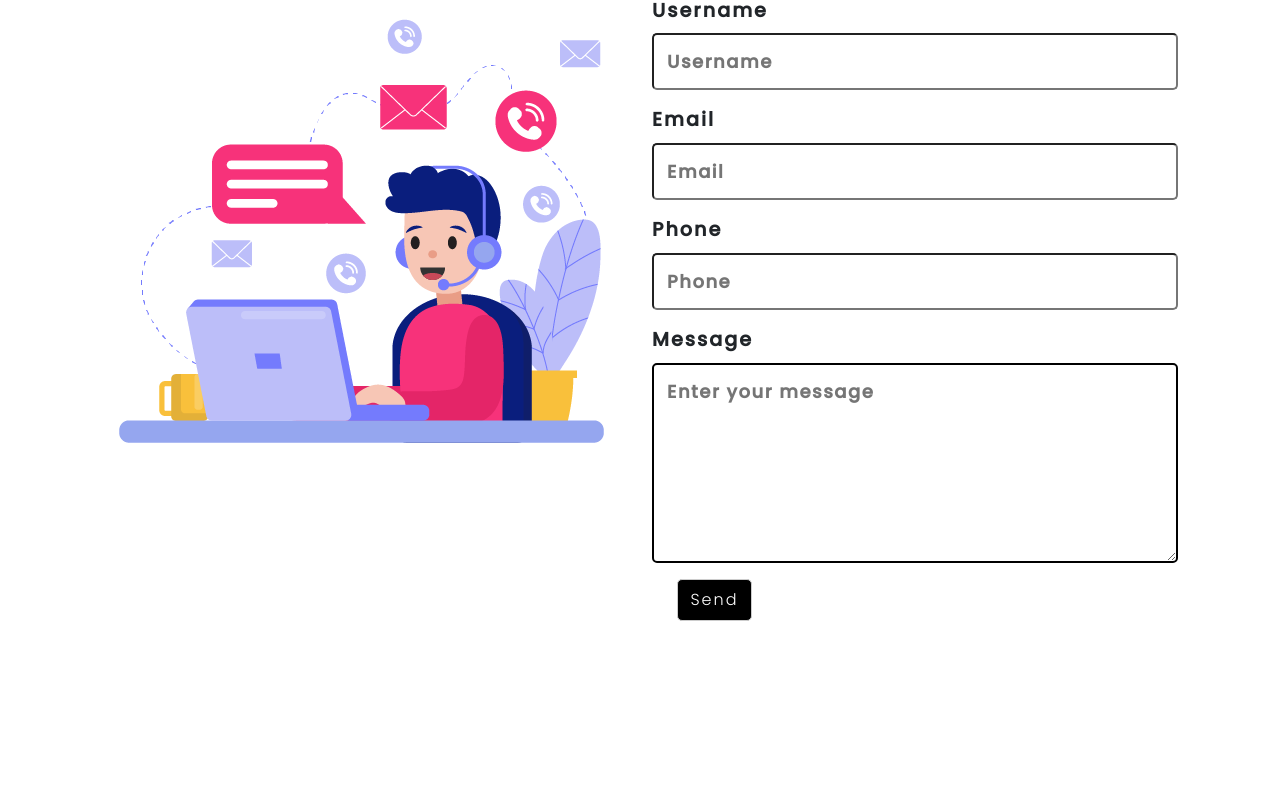
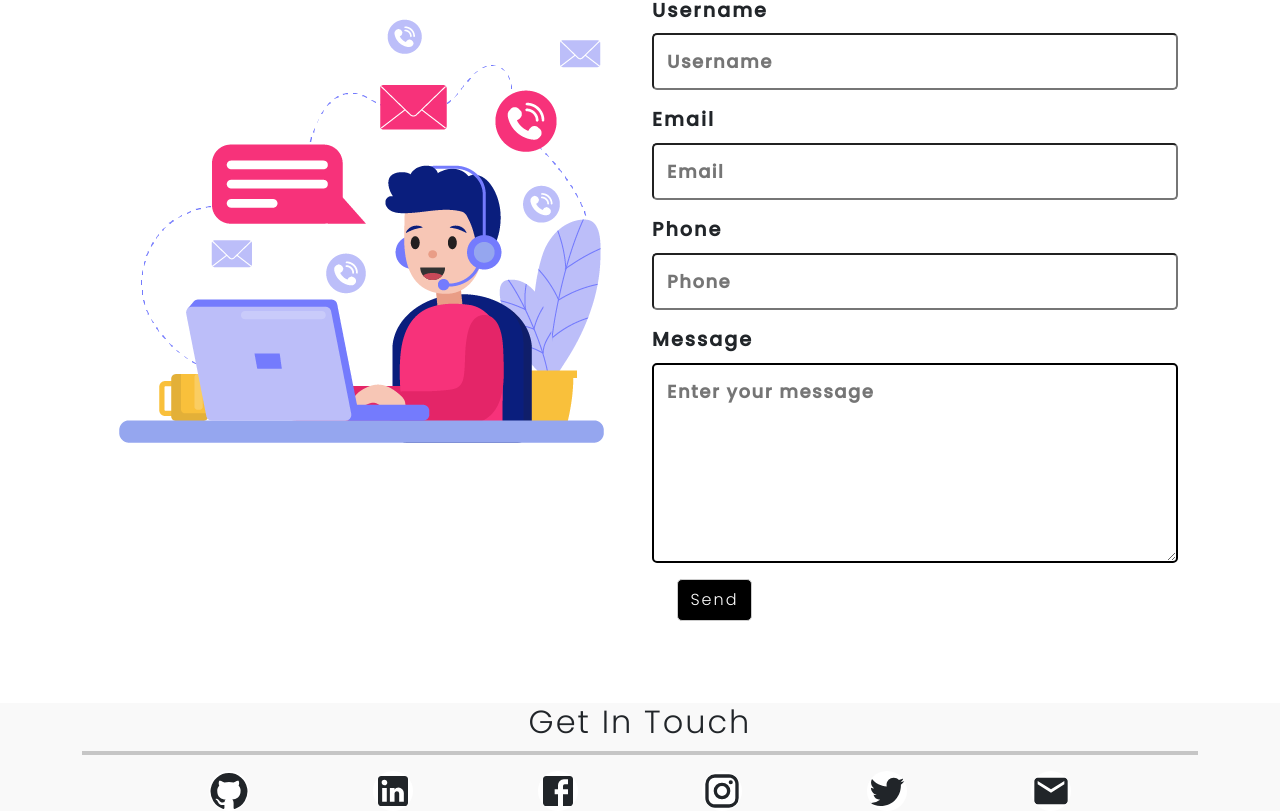
Before and after one commit to Bijay-Shre-stha/Portfolio, a React (Vite) app: page / in a window 1280 px wide. Shown: the part 8453-9264 px from the top of the page. Before the commit the page ends 9106 px from the top, so only its background shows below. Built offline with nearby package versions, Linux system fonts and the light colour scheme.

Commit message:
added get into touch

```diff
--- a/src/App.jsx
+++ b/src/App.jsx
@@ -8,6 +8,7 @@ import Tech from './components/Tech/Tech';
 import About from './components/About/About';
 import Project from './components/Project/Project';
 import Contact from './components/Contact/contact';
+import GetTouch from './components/GetTouch/GetTouch';
 
 function App() {
   const [isLoading, setIsLoading] = useState(true);
@@ -32,6 +33,7 @@ function App() {
           <About />
           <Project />
           <Contact/>
+          <GetTouch/>
         </>
       )}
     </div>
--- /dev/null
+++ b/src/components/GetTouch/GetTouch.jsx
@@ -0,0 +1,73 @@
+import './getTouch.css'
+import GitHubIcon from '@mui/icons-material/GitHub';
+import LinkedInIcon from '@mui/icons-material/LinkedIn';
+import FacebookIcon from '@mui/icons-material/Facebook';
+import InstagramIcon from '@mui/icons-material/Instagram';
+import TwitterIcon from '@mui/icons-material/Twitter';
+import EmailIcon from '@mui/icons-material/Email';
+
+
+// import { Box, Button } from "@mui/material";
+const GetTouch = () => {
+    return (
+        <section className="getTouch divider" id="getTouch">
+            <div className="container get__Touch">
+                <h2 className="heading">Get In Touch</h2>
+                <hr className="horizontal__line" />
+                <div className="get__In__Touch container ">
+                    <a className='text-decoration-none text-dark'
+                        aria-label="github"
+                        rel="noreferrer"
+                        target="_blank"
+                        href="https://github.com/Bijay-Shre-stha">
+                        <GitHubIcon className='get__icons' style={{ fontSize: '40px', }} />
+                    </a>
+
+                    <a className='text-decoration-none text-dark'
+                        aria-label="github"
+                        rel="noreferrer"
+                        target="_blank"
+                        href="https://www.linkedin.com/in/bijay-shrestha-771b66225/">
+                        <LinkedInIcon className='get__icons' style={{ fontSize: '40px', }} />
+                    </a>
+                    <a className='text-decoration-none text-dark'
+                        aria-label="github"
+                        rel="noreferrer"
+                        target="_blank"
+                        href="https://www.facebook.com/bijay.stha.3139">
+                        <FacebookIcon className='get__icons' style={{ fontSize: '40px', }} />
+                    </a>                 <a className='text-decoration-none text-dark'
+                        aria-label="github"
+                        rel="noreferrer"
+                        target="_blank"
+                        href="https://www.instagram.com/bijay_shrestha_0817/">
+                        <InstagramIcon className='get__icons' style={{ fontSize: '40px', }} />
+                    </a>
+                    <a className='text-decoration-none text-dark'
+                        aria-label="github"
+                        rel="noreferrer"
+                        target="_blank"
+                        href="https://twitter.com/Bijay_Sh0817">
+                        <TwitterIcon className='get__icons' style={{ fontSize: '40px', }} />
+                    </a>
+                    <a className='text-decoration-none text-dark'
+                        aria-label="github"
+                        rel="noreferrer"
+                        target="_blank"
+                        href="mailto: bijayshrestha0817@gmail.com">
+                        <EmailIcon className='get__icons' style={{ fontSize: '40px', }} />
+                        </a>
+                </div>
+
+                {/* <Box sx={{ display: 'flex', justifyContent: 'center' }}>
+                    <Button variant="contained" href="
+                    https://drive.google.com/file/d/1uN9mZl7XJg2tXH5KQlZJ6dZVj7VYqJZs/view?usp=sharing" target="_blank">
+                        Download Resume
+                    </Button>
+                    </Box> */}
+            </div>
+        </section>
+    )
+}
+
+export default GetTouch
--- /dev/null
+++ b/src/components/GetTouch/getTouch.css
@@ -0,0 +1,28 @@
+.get__Touch {
+    text-align: center;
+    margin-top: 50px;
+}
+
+.get__In__Touch {
+    display: flex;
+    justify-content: space-evenly;
+    align-items: center;
+    cursor: pointer;
+}
+
+.get__icons {
+    width: 50px;
+    height: 50px;
+    border-radius: 50%;
+    background-color: #fff;
+    display: flex;
+    justify-content: center;
+    align-items: center;
+    margin: 0 10px;
+    transition: all 0.5s ease-in-out;
+}
+
+.get__icons:hover {
+    transform: scale(1.2);
+    transition: all 0.5s ease-in-out;
+}
```
